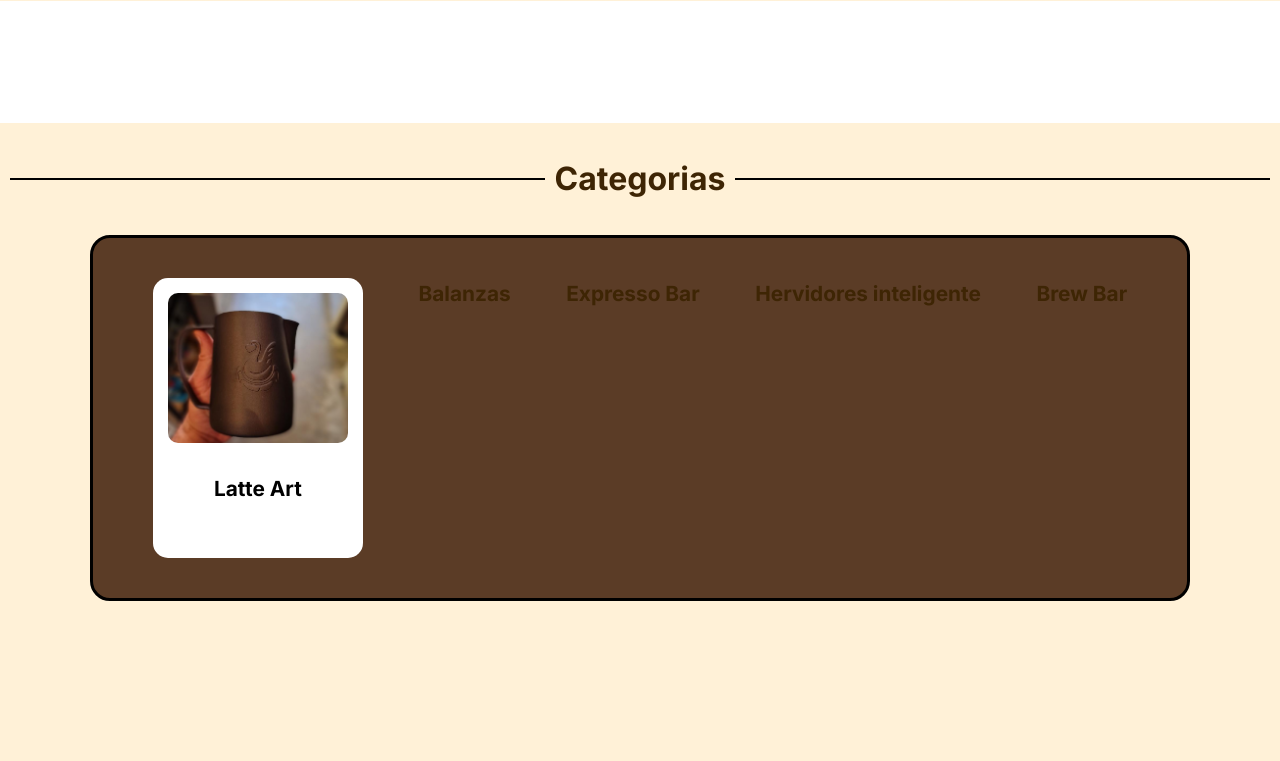
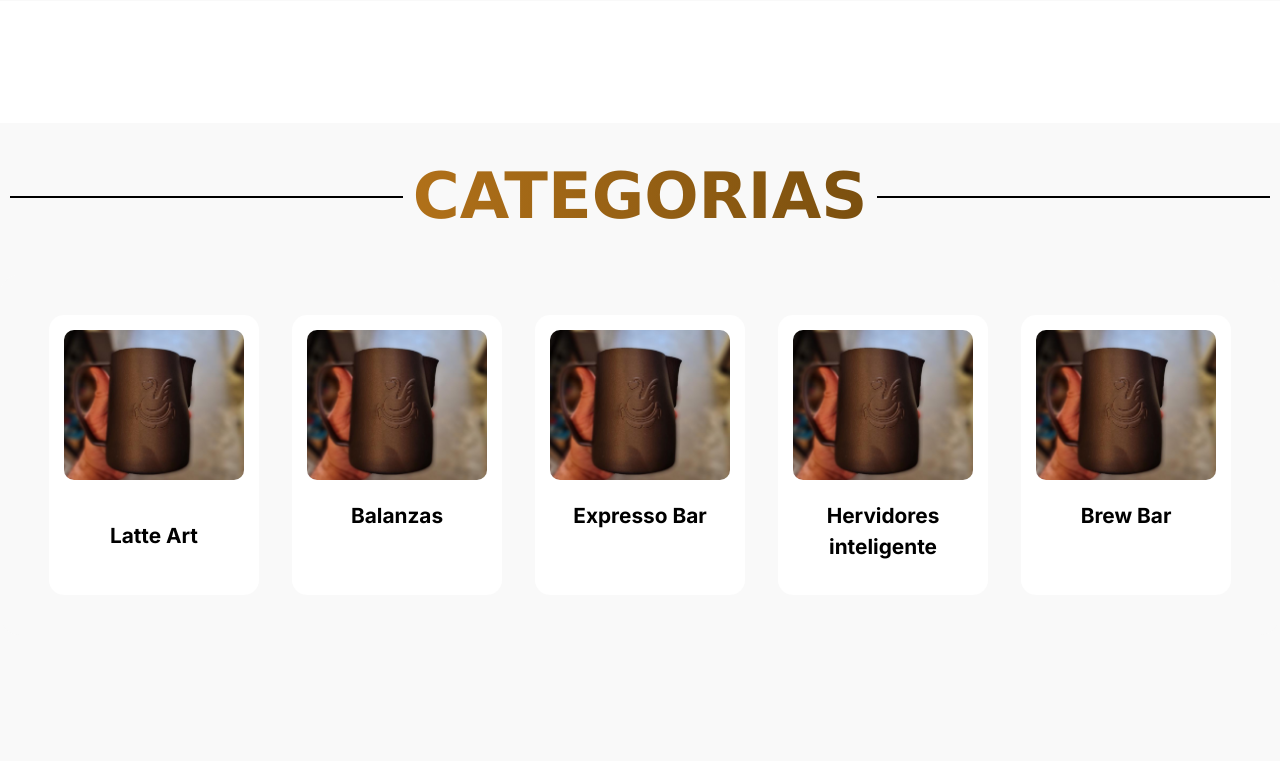
Before and after one commit to Jor1005/LarteKaffi, a React (Vite) app: page /#/ in a window 1280 px wide. Shown: the part 900-1661 px from the top of the page. Built offline with nearby package versions, Linux system fonts and the light colour scheme.

Commit message:
arreglo de estilos 1

```diff
--- a/src/pages/App.jsx
+++ b/src/pages/App.jsx
@@ -2,7 +2,7 @@ import React from 'react';
 import Nav from '../componentes/nav';
 import Inicio from './inicio';
 import SobreNosotros from './sobrelarte';
-import Productos from './inicio/productos';
+import Productos from './inicio/categorias';
 import Contacto from '../componentes/contacto';
 import Footer from '../componentes/footer';
 import GlobalStyles from '../componentes/globalstyles';
--- /dev/null
+++ b/src/pages/inicio/categorias/index.jsx
@@ -0,0 +1,21 @@
+import React from "react";
+import "./productos.css"
+
+function Productos() {
+    return (
+      <section id="productos" className="productos">
+        <h1>CATEGORIAS</h1>
+        <div className="categorias">
+          <div className="producto" id="latteart" > <img src="img/latte.png" alt="Latte Art" />
+          <p>Latte Art</p>
+          </div>
+          <div className="producto" id="balanza"><img src="img/latte.png" alt="Latte Art" /> Balanzas</div>
+          <div className="producto" id="expresso"><img src="img/latte.png" alt="Latte Art" />Expresso Bar</div>
+          <div className="producto" id="hervidores"><img src="img/latte.png" alt="Latte Art" />Hervidores inteligente</div>
+          <div className="producto" id="brewbar"> <img src="img/latte.png" alt="Latte Art" />Brew Bar</div>
+        </div>
+      </section>
+    );
+  }
+
+  export default Productos;
--- a/src/pages/inicio/productos/productos.css
+++ b/src/pages/inicio/categorias/productos.css
@@ -1,18 +1,24 @@
 .productos{
-    height: 80vh;
-    background-color: #FFF1D7;
+    height: 90vh;
+    background-color: #f9f9f9;
     color: rgb(62, 37, 4);
     text-align: center;
+
 }
 
+
 .productos h1{
-    font-size: 40px;
+    font-weight: bold;
+    font-size: 4em;
+    font-family: Verdana, Geneva, Tahoma, sans-serif;
     padding-top: 3%;
     display: flex;
     align-items: center;
     justify-content: center;
-    font-size: 2rem;
-    position: relative;
+    background: linear-gradient(to right,  rgb(226, 143, 35), #493105 );
+    background-clip: text;
+    color: transparent;
+
 }
 
 .productos h1::before,
@@ -25,20 +31,19 @@
 }
 
 .categorias{
-    margin: 3%  7%;
+    margin: 2%  0%;
     display: flex;
     justify-content: space-around;
     padding: 40px;
     gap: 15px;
-    background-color: rgb(91, 60, 38);
+    background-color: #f9f9f9;
     border-radius: 20px;
-    border: black solid;
     font-size: 1.3em;
     font-weight: bold;
 }
 
 
-.latteart{
+.producto{
     width: 180px; /* Ancho del contenedor */
     height: 250px; /* Alto del contenedor */
     background-color: rgb(255, 255, 255);
@@ -51,10 +56,16 @@
     padding: 15px;
     text-align: center;
     color: rgb(0, 0, 0);
+    cursor: pointer;
 
 }
 
-.latteart img{
+.producto:hover{
+    box-shadow: 12px 12px 12px rgba(0, 0, 0, 0.1), -10px -10px 10px white;
+    transition: 0.2s ease-in-out;
+}
+
+ .producto img{
     width: 100%;
     height: 150px;
     object-fit: cover;
--- a/src/pages/inicio/inicio.css
+++ b/src/pages/inicio/inicio.css
@@ -16,11 +16,13 @@
 .imagen {
   grid-column: 1; /* Primera columna */
   grid-row: 1; /* Primera fila */
+
 }
 
 .imagen img{
   margin: 0;
   width: 21.5pc;
+
 }
 
 .slogans {
@@ -29,11 +31,11 @@
   display: flex;
   flex-direction: column;
   text-align: right;
-  margin-left: -200px;
+  margin-left: min(-200px);
   font-family: "Montserrat", serif;
   font-style: normal;
   font-optical-sizing: auto;
-  text-shadow: 3px 2.5px 3.7px rgba(0, 0, 0, 0.5);;
+  text-shadow: 3px 2.5px 3.7px rgba(0, 0, 0, 0.5);
 }
 
 
@@ -63,7 +65,7 @@
 .textoyboton{
   text-align: end ;
   padding-bottom: 32vh;
-  background: linear-gradient(to bottom, #ffffff 55%, #FFF1D7);
+  background: linear-gradient(to bottom, #ffffff 55%, #f9f9f9);
   transition: background 0.5s ease-in-out;
 }
 
--- a/src/pages/inicio/productos/index.jsx
+++ /dev/null
@@ -1,21 +0,0 @@
-import React from "react";
-import "./productos.css"
-
-function Productos() {
-    return (
-      <section id="productos" className="productos">
-        <h1>Categorias</h1>
-        <div className="categorias">
-          <div className="latteart" > <img src="img/latte.png" alt="Latte Art" />
-          <p>Latte Art</p>
-          </div>
-          <div className="balanzas"> Balanzas</div>
-          <div className="expressobar">Expresso Bar</div>
-          <div className="hervidores">Hervidores inteligente</div>
-          <div className="brewbar">Brew Bar</div>
-        </div>
-      </section>
-    );
-  }
-
-  export default Productos;
```
